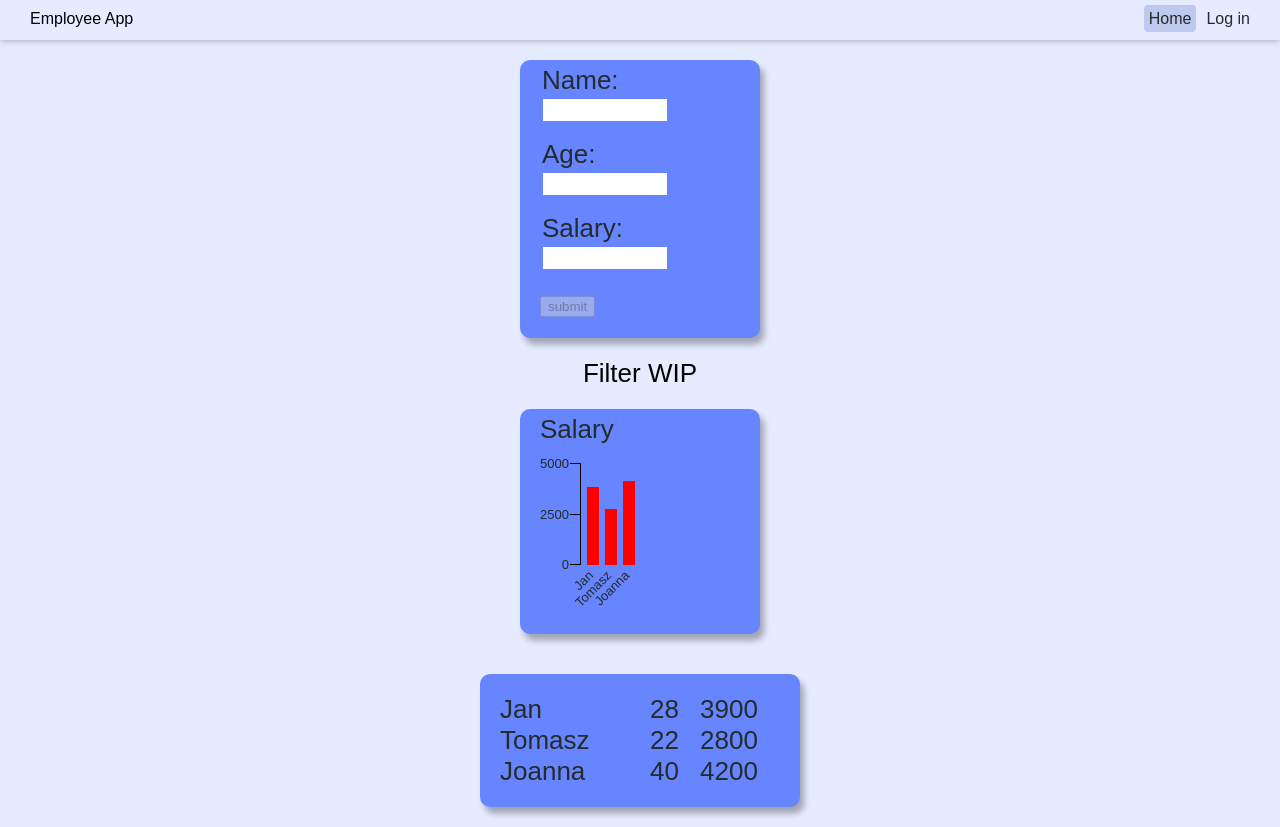
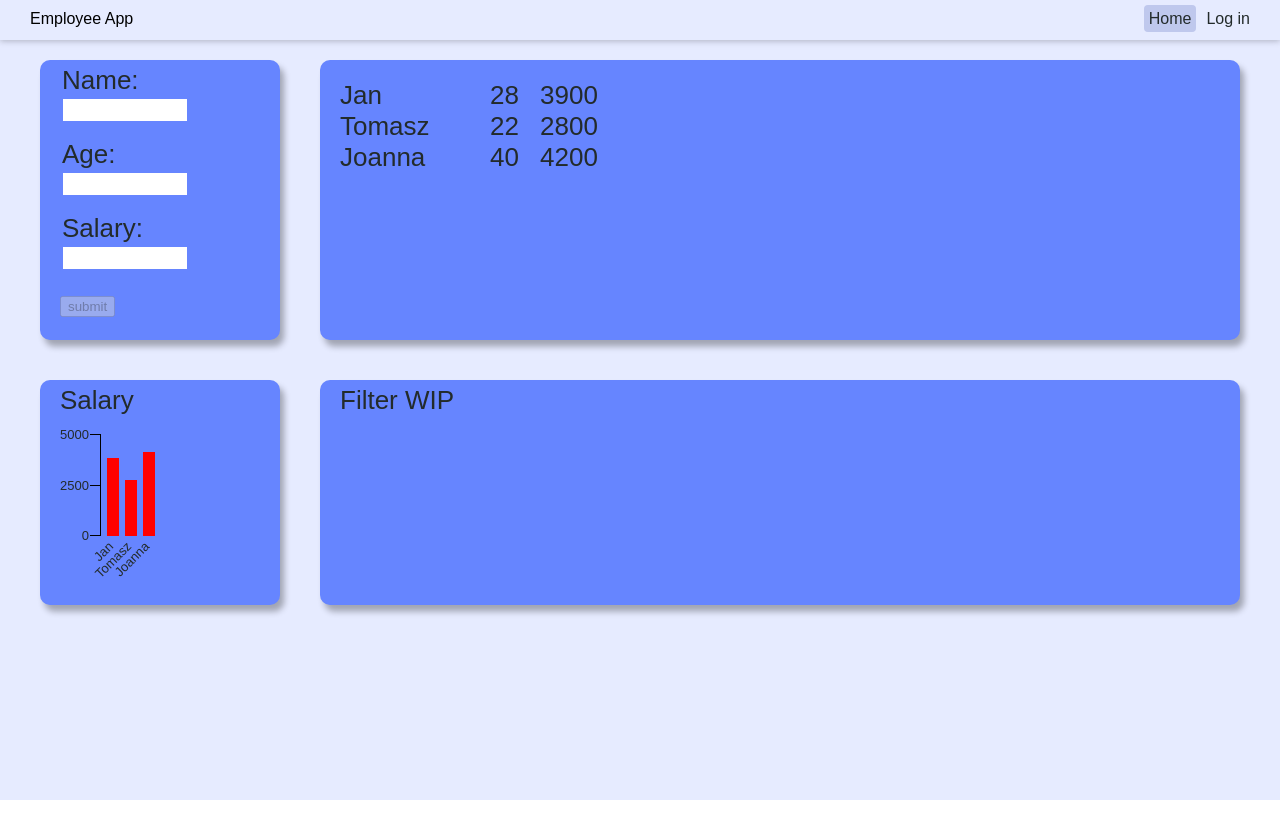
Before and after one commit to Jakub-T-Nowak/EmployeesApp, a React (Create React App) app: page /home in a window 1280 px wide. After the commit the page ends 800 px from the top, so only its background shows below. Built offline with nearby package versions, Linux system fonts and the light colour scheme.

Commit message:
J-15: styling (grid) home page

```diff
--- a/src/components/dataVisualization/DataVisualization.module.sass
+++ b/src/components/dataVisualization/DataVisualization.module.sass
@@ -3,7 +3,7 @@
 .visualization
     @include background
     height: 200px
-    min-width: 200px
+    width: 200px
 
     &__header
         margin-bottom: 20px
--- /dev/null
+++ b/src/components/filter/Filter.module.sass
@@ -0,0 +1,4 @@
+@import "../commonStyles/_background"
+
+.filter
+    @include background
--- a/src/components/Filter.tsx
+++ b/src/components/filter/Filter.tsx
@@ -1,8 +1,9 @@
 import React from "react";
+import styles from "./Filter.module.sass";
 
 const Filter = () => {
     return (
-        <div className="Filter">
+        <div className={styles.filter}>
             Filter WIP
         </div>
     )
--- a/src/components/form/Form.module.sass
+++ b/src/components/form/Form.module.sass
@@ -2,7 +2,6 @@
 @import "../commonStyles/colors"
 
 .form
-    text-align: left
     width: 200px
     @include background
 
--- a/src/components/layout/Layout.module.sass
+++ b/src/components/layout/Layout.module.sass
@@ -4,8 +4,4 @@
     margin-top: 40px
     min-height: calc(100vh - 40px)
     background-color: $background
-    display: flex
-    flex-direction: column
-    align-items: center
-    justify-content: center
     font-size: calc(10px + 2vmin)
--- /dev/null
+++ b/src/components/pages/Home.module.sass
@@ -0,0 +1,7 @@
+.home
+    height: 100%
+    padding-left: 20px
+    padding-right: 20px
+    display: grid
+    grid-template-columns: 280px auto
+    grid-template-rows: 320px auto
--- a/src/components/pages/HomePage.js
+++ b/src/components/pages/HomePage.js
@@ -1,8 +1,10 @@
 import React, { Fragment, useState } from "react";
 import Form from "../form/Form";
-import Filter from "../Filter.tsx";
+import Filter from "../filter/Filter.tsx";
 import List from "../List/List.tsx";
 import DataVisualization from "../dataVisualization/DataVisualization";
+
+import styles from "./Home.module.sass"
 
 import DUMMY_DATA from "../../dataPlaceholder/dummyData.ts";
 
@@ -11,12 +13,12 @@ const HomePage = () => {
     const dataHandler = (value) => setData((prev) => [...prev, value]);
 
     return (
-        <Fragment>
+        <div className={styles.home}>
             <Form onDataChange={dataHandler} />
+            <List items={data} />
+            <DataVisualization items={data} />
             <Filter />
-            <DataVisualization items={data} />
-            <List items={data} />
-        </Fragment>
+        </div>
     );
 };
 
```
